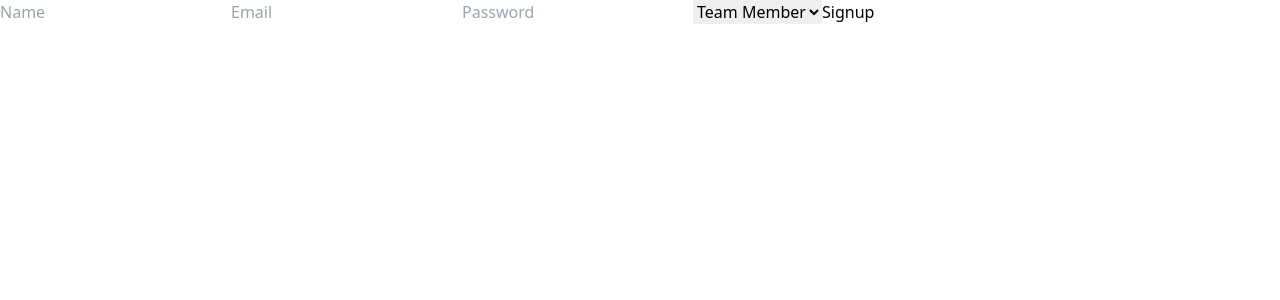
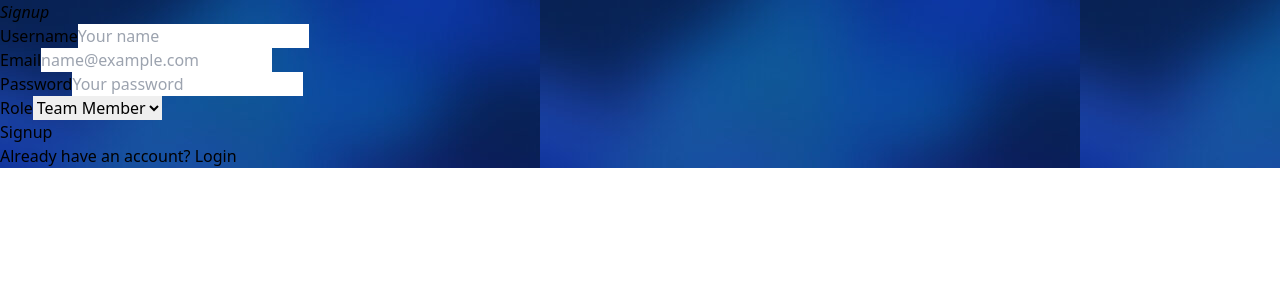
Before and after one commit to tewarishash12/Project-Management-List-FrontEnd, a React (Vite) app in the folder vite-project/: page /auth/signup in a window 1280 px wide. Shown: the top 300 px of the page. Built offline with nearby package versions, Linux system fonts and the light colour scheme.

Commit message:
complete signup and login page

```diff
--- a/vite-project/src/pages/Login.jsx
+++ b/vite-project/src/pages/Login.jsx
@@ -14,15 +14,15 @@ const Login = ({ darkMode }) => {
 
     return (
         <div
-            className={`min-h-screen flex items-center justify-end bg-cover bg-center p-6`}
+            className={`min-h-screen flex items-center justify-center bg-cover bg-center p-6`}
             style={{
-                backgroundImage: `url('/form-img.jpg')`, // Use the image from your public folder
+                backgroundImage: `url('/form-bg-img.jpg')`, // Use the image from your public folder
                 backgroundColor: darkMode ? '#000' : '#fff',
             }}
         >
-            <div className={`bg-white dark:bg-gray-900 shadow-md rounded-lg p-8 max-w-sm w-full mx-4`}>
+            <div className={`bg-white bg-opacity-20 dark:bg-gray-900 dark:bg-opacity-20 shadow-md backdrop-blur-md rounded-lg p-8 max-w-sm w-full mx-auto`}>
                 {/* Title */}
-                <h2 className="text-2xl font-bold text-center text-gray-800 dark:text-white mb-6">Login to PeakPlanner</h2>
+                <h2 className="text-2xl font-itelic text-center text-gray-800 dark:text-white mb-6"><i>Login to PeakPlanner</i></h2>
 
                 {/* Login Form */}
                 <form onSubmit={handleSubmit} className="space-y-4">
@@ -34,7 +34,7 @@ const Login = ({ darkMode }) => {
                             value={email}
                             onChange={(e) => setEmail(e.target.value)}
                             placeholder="name@example.com"
-                            className="mt-1 block w-full px-4 py-3 border border-gray-300 dark:border-gray-600 rounded-lg shadow-sm focus:outline-none focus:ring-2 focus:ring-blue-400 dark:focus:ring-blue-500 dark:bg-gray-700 dark:text-gray-200 text-sm transition-transform duration-300 transform hover:scale-105 hover:border-blue-400"
+                            className="mt-1 block w-full px-4 py-3 border border-gray-300 dark:border-gray-600 rounded-lg shadow-sm focus:outline-none focus:ring-2 focus:ring-blue-400 dark:focus:ring-blue-500 bg-white bg-opacity-20 backdrop-blur-md dark:bg-gray-700 dark:bg-opacity-20 dark:text-gray-200 text-sm transition-transform duration-300 transform hover:scale-105 hover:border-blue-400"
                         />
                     </div>
                     <div>
@@ -45,7 +45,7 @@ const Login = ({ darkMode }) => {
                             value={password}
                             onChange={(e) => setPassword(e.target.value)}
                             placeholder="Your password"
-                            className="mt-1 block w-full px-4 py-3 border border-gray-300 dark:border-gray-600 rounded-lg shadow-sm focus:outline-none focus:ring-2 focus:ring-blue-400 dark:focus:ring-blue-500 dark:bg-gray-700 dark:text-gray-200 text-sm transition-transform duration-300 transform hover:scale-105 hover:border-blue-400"
+                            className="mt-1 block w-full px-4 py-3 border border-gray-300 dark:border-gray-600 rounded-lg shadow-sm focus:outline-none focus:ring-2 focus:ring-blue-400 dark:focus:ring-blue-500 bg-white bg-opacity-20 backdrop-blur-md dark:bg-gray-700 dark:bg-opacity-20 dark:text-gray-200 text-sm transition-transform duration-300 transform hover:scale-105 hover:border-blue-400"
                         />
                     </div>
                     <div>
@@ -54,16 +54,18 @@ const Login = ({ darkMode }) => {
         id="role"
         value={role}
         onChange={(e) => setRole(e.target.value)}
-                            className="mt-1 block w-full px-4 py-3 border border-gray-300 dark:border-gray-600 rounded-lg shadow-sm focus:outline-none focus:ring-2 focus:ring-blue-400 dark:focus:ring-blue-500 dark:bg-gray-700 dark:text-gray-200 text-sm transition-transform duration-300 transform hover:scale-105 hover:border-blue-400"
+        className="mt-1 block w-full px-4 py-3 border border-gray-300 dark:border-gray-600 rounded-lg shadow-sm focus:outline-none focus:ring-2 focus:ring-blue-400 dark:focus:ring-blue-500 bg-white bg-opacity-20 backdrop-blur-md dark:bg-gray-700 dark:bg-opacity-20 text-black dark:text-gray-200 text-sm transition-transform duration-300 transform hover:scale-105 hover:border-blue-400"
     >
         <option value="admin">Admin</option>
         <option value="manager">Manager</option>
         <option value="teammember">Team Member</option>
     </select>
 </div>
+
+
                     <button
                         type="submit"
-                        className="w-full py-3 bg-blue-600 text-white rounded-lg shadow-md hover:bg-blue-700  focus:outline-none focus:ring-2 focus:ring-blue-400 transition-transform duration-300 transform hover:scale-105"
+                        className="w-full py-3 bg-blue-600 text-white rounded-lg shadow-md hover:bg-blue-700"
                     >
                         Login
                     </button>
--- a/vite-project/src/pages/Signup.jsx
+++ b/vite-project/src/pages/Signup.jsx
@@ -18,18 +18,80 @@ const Signup = ({ darkMode }) => {
     };
 
     return (
-        <div className={`signup-container ${darkMode ? 'dark' : ''}`}>
-            <form onSubmit={handleSubmit}>
-                <input type="text" value={username} onChange={(e) => setUserName(e.target.value)} placeholder="Name" />
-                <input type="email" value={email} onChange={(e) => setEmail(e.target.value)} placeholder="Email" />
-                <input type="password" value={password} onChange={(e) => setPassword(e.target.value)} placeholder="Password" />
-                <select value={role} onChange={(e) => setRole(e.target.value)}>
-                    <option value="admin">Admin</option>
-                    <option value="manager">Manager</option>
-                    <option value="teammember">Team Member</option>
-                </select>
-                <button type="submit">Signup</button>
-            </form>
+        <div
+            className={`min-h-screen flex items-center justify-center bg-cover bg-center p-6`}
+            style={{
+                backgroundImage: `url('/form-bg-img.jpg')`, // Use the image from your public folder
+                backgroundColor: darkMode ? '#000' : '#fff',
+            }}
+        >
+            <div className={`bg-white bg-opacity-20 dark:bg-gray-900 dark:bg-opacity-20 shadow-md backdrop-blur-md rounded-lg p-8 max-w-sm w-full mx-auto`}>
+                {/* Title */}
+                <h2 className="text-2xl font-itelic text-center text-gray-800 dark:text-white mb-6"><i>Signup</i></h2>
+
+                {/* Signup Form */}
+                <form onSubmit={handleSubmit} className="space-y-4">
+                    <div>
+                        <label htmlFor="username" className="block text-sm font-medium text-gray-700 dark:text-gray-300">Username</label>
+                        <input
+                            id="username"
+                            type="text"
+                            value={username}
+                            onChange={(e) => setUserName(e.target.value)}
+                            placeholder="Your name"
+                            className="mt-1 block w-full px-4 py-3 border border-gray-300 dark:border-gray-600 rounded-lg shadow-sm focus:outline-none focus:ring-2 focus:ring-blue-400 dark:focus:ring-blue-500 bg-white bg-opacity-20 backdrop-blur-md dark:bg-gray-700 dark:bg-opacity-20 dark:text-gray-200 text-sm transition-transform duration-300 transform hover:scale-105 hover:border-blue-400"
+                        />
+                    </div>
+                    <div>
+                        <label htmlFor="email" className="block text-sm font-medium text-gray-700 dark:text-gray-300">Email</label>
+                        <input
+                            id="email"
+                            type="email"
+                            value={email}
+                            onChange={(e) => setEmail(e.target.value)}
+                            placeholder="name@example.com"
+                            className="mt-1 block w-full px-4 py-3 border border-gray-300 dark:border-gray-600 rounded-lg shadow-sm focus:outline-none focus:ring-2 focus:ring-blue-400 dark:focus:ring-blue-500 bg-white bg-opacity-20 backdrop-blur-md dark:bg-gray-700 dark:bg-opacity-20 dark:text-gray-200 text-sm transition-transform duration-300 transform hover:scale-105 hover:border-blue-400"
+                        />
+                    </div>
+                    <div>
+                        <label htmlFor="password" className="block text-sm font-medium text-gray-700 dark:text-gray-300">Password</label>
+                        <input
+                            id="password"
+                            type="password"
+                            value={password}
+                            onChange={(e) => setPassword(e.target.value)}
+                            placeholder="Your password"
+                            className="mt-1 block w-full px-4 py-3 border border-gray-300 dark:border-gray-600 rounded-lg shadow-sm focus:outline-none focus:ring-2 focus:ring-blue-400 dark:focus:ring-blue-500 bg-white bg-opacity-20 backdrop-blur-md dark:bg-gray-700 dark:bg-opacity-20 dark:text-gray-200 text-sm transition-transform duration-300 transform hover:scale-105 hover:border-blue-400"
+                        />
+                    </div>
+                    <div>
+                        <label htmlFor="role" className="block text-sm font-medium text-gray-700 dark:text-gray-300">Role</label>
+                        <select
+                            id="role"
+                            value={role}
+                            onChange={(e) => setRole(e.target.value)}
+                            className="mt-1 block w-full px-4 py-3 border border-gray-300 dark:border-gray-600 rounded-lg shadow-sm focus:outline-none focus:ring-2 focus:ring-blue-400 dark:focus:ring-blue-500 bg-transparent dark:bg-transparent text-black dark:text-gray-200 text-sm transition-transform duration-300 transform hover:scale-105 hover:border-blue-400"
+                        >
+                            <option value="admin">Admin</option>
+                            <option value="manager">Manager</option>
+                            <option value="teammember">Team Member</option>
+                        </select>
+                    </div>
+                    <button
+                        type="submit"
+                        className="w-full py-3 bg-blue-600 text-white rounded-lg shadow-md hover:bg-blue-700"
+                    >
+                        Signup
+                    </button>
+                </form>
+
+                {/* Login Link */}
+                <div className="mt-6 text-center">
+                    <p className="text-gray-600 dark:text-gray-400 text-sm">
+                        Already have an account? <a href="#" className="text-blue-500 hover:underline">Login</a>
+                    </p>
+                </div>
+            </div>
         </div>
     );
 };
```
Also changed, not shown: vite-project/public/form-bg-img.jpg (added), vite-project/public/image.avif (added). Lines whose indentation alone changed are shown as unchanged.
